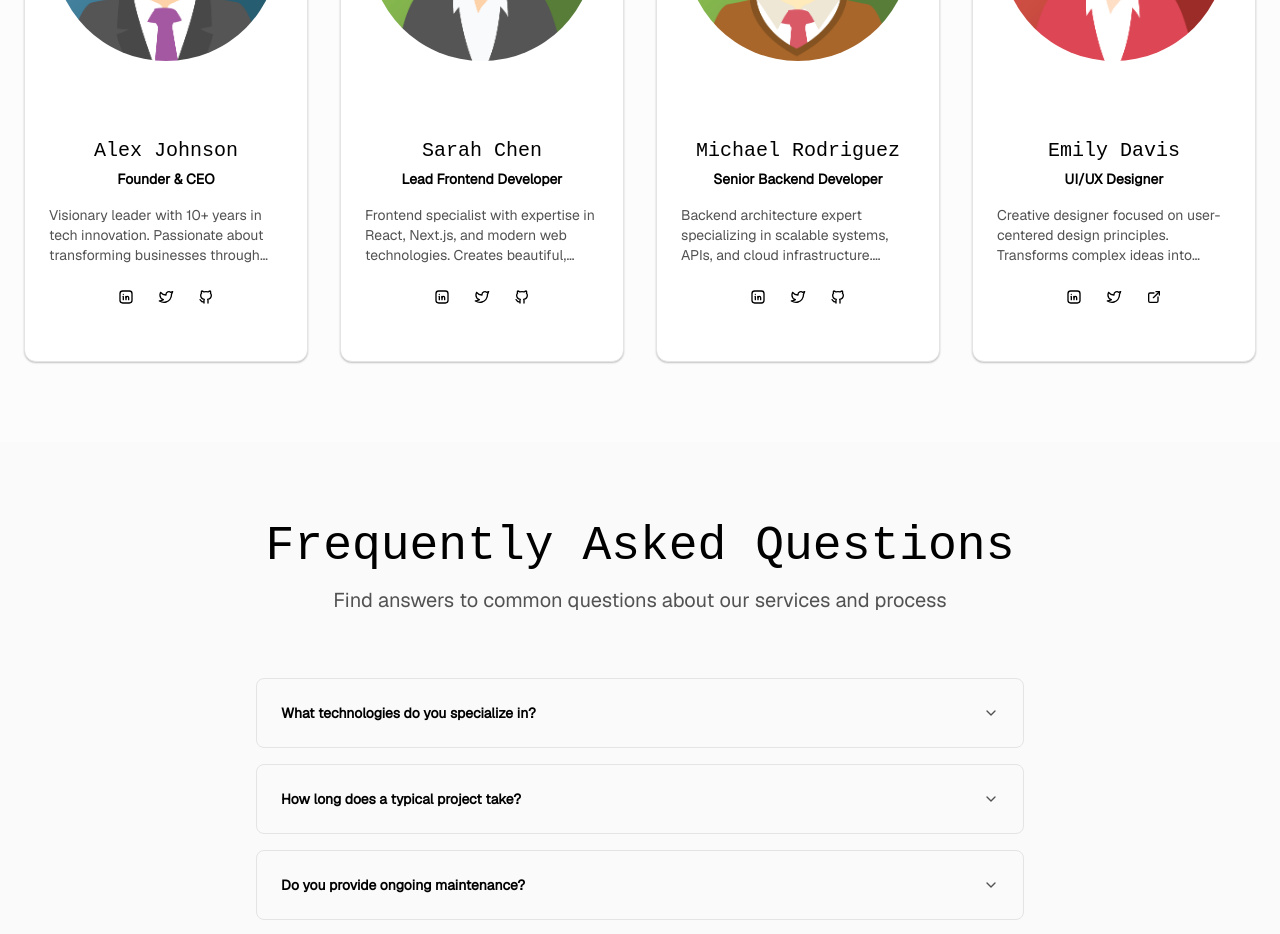
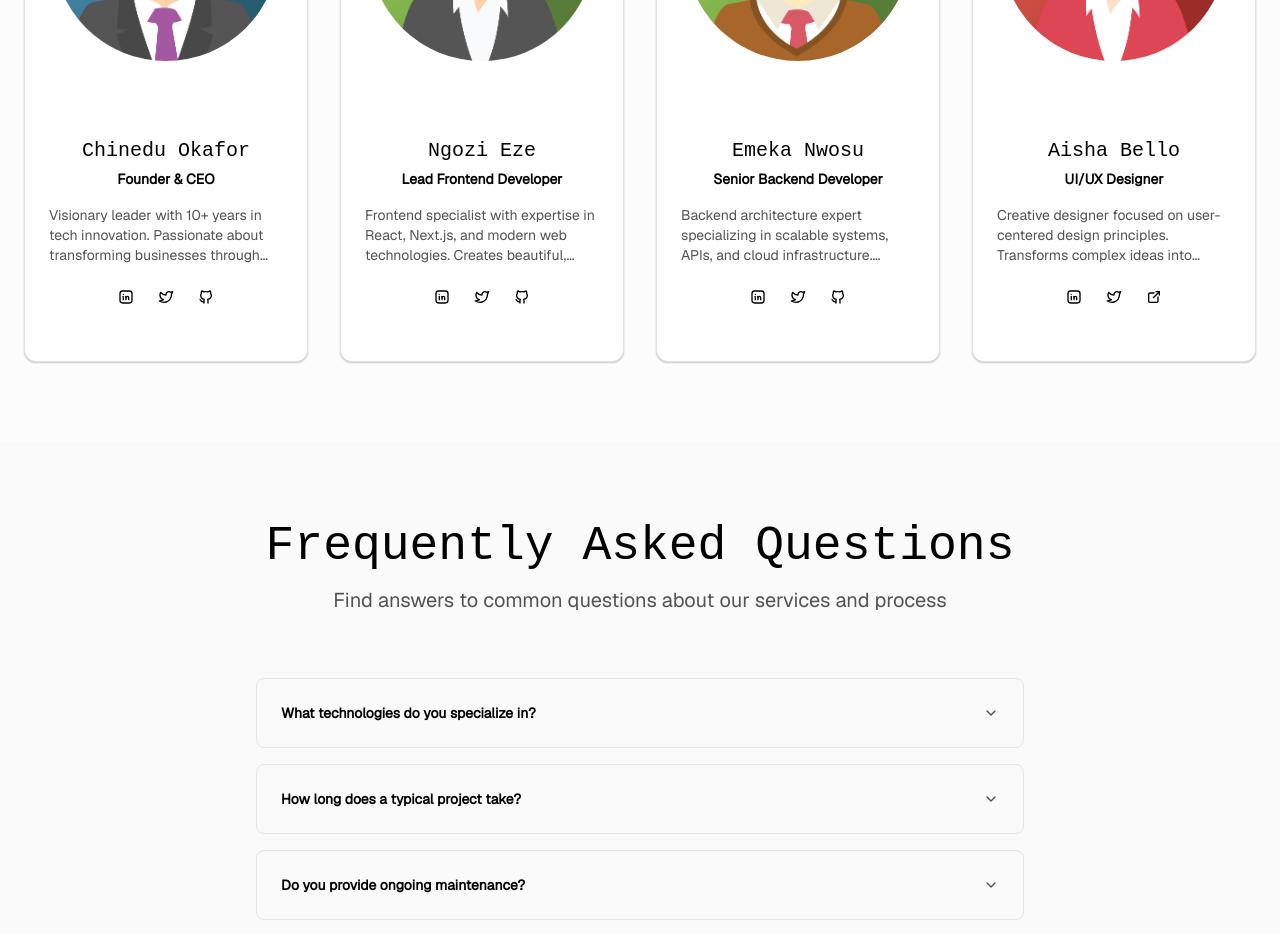
Before and after one commit to TechWithInnovation/TechWithInnovation, a Next.js app: page / in a window 1280 px wide. Shown: the part 4780-5714 px from the top of the page. Built offline with nearby package versions, Linux system fonts and the light colour scheme.

Commit message:
minor changes

```diff
--- a/public/data.js
+++ b/public/data.js
@@ -16,10 +16,10 @@ export const navItems = [
   { label: "Projects", href: "./projects" },
   { label: "About Us", href: "./#why-choose-us" },
   { label: "Team", href: "./#team" },
-]
+];
 export const otherNavItems = [
   { label: "FAQs", href: "./#faqs" },
-]
+];
 export const brands = [
   { id: 1, name: "TechCorp", logo: "/images/brands.png" },
   { id: 2, name: "InnovateLab", logo: "/images/brands1.png" },
@@ -139,7 +139,7 @@ export const whyChooseUs = [
     title: "Clean Code",
     description: "Maintainable, scalable, and well-documented code",
   },
-]
+];
 
 export const testimonials = [
   {
@@ -187,7 +187,7 @@ export const testimonials = [
       "They didn't just build our app, they understood our vision and brought it to life with incredible precision.",
     avatar: "/images/avatar1.png",
   },
-]
+];
 
 export const faqs = [
   {
@@ -215,7 +215,7 @@ export const faqs = [
     answer:
       "Our pricing is project-based and depends on scope and complexity. We provide detailed quotes after understanding your specific requirements.",
   },
-]
+];
 
 export const ourServices = [
   {
@@ -248,54 +248,54 @@ export const ourServices = [
 export const teamMembers = [
   {
     id: 1,
-    name: "Alex Johnson",
+    name: "Chinedu Okafor",
     role: "Founder & CEO",
     image: "/images/avatar.png",
     bio: "Visionary leader with 10+ years in tech innovation. Passionate about transforming businesses through cutting-edge digital solutions.",
     skills: ["Strategic Planning", "Business Development", "Team Leadership"],
     social: {
-      linkedin: "https://linkedin.com/in/alexjohnson",
-      twitter: "https://twitter.com/alexjohnson",
-      github: "https://github.com/alexjohnson",
+      linkedin: "https://linkedin.com/in/chineduokafor",
+      twitter: "https://twitter.com/chineduokafor",
+      github: "https://github.com/chineduokafor",
     },
   },
   {
     id: 2,
-    name: "Sarah Chen",
+    name: "Ngozi Eze",
     role: "Lead Frontend Developer",
     image: "/images/avatar1.png",
     bio: "Frontend specialist with expertise in React, Next.js, and modern web technologies. Creates beautiful, performant user experiences.",
     skills: ["React", "Next.js", "TypeScript", "UI/UX Design"],
     social: {
-      linkedin: "https://linkedin.com/in/sarahchen",
-      twitter: "https://twitter.com/sarahchen",
-      github: "https://github.com/sarahchen",
+      linkedin: "https://linkedin.com/in/ngozieze",
+      twitter: "https://twitter.com/ngozieze",
+      github: "https://github.com/ngozieze",
     },
   },
   {
     id: 3,
-    name: "Michael Rodriguez",
+    name: "Emeka Nwosu",
     role: "Senior Backend Developer",
     image: "/images/avatar2.png",
     bio: "Backend architecture expert specializing in scalable systems, APIs, and cloud infrastructure. Ensures robust and secure solutions.",
     skills: ["Node.js", "Python", "AWS", "Database Design"],
     social: {
-      linkedin: "https://linkedin.com/in/michaelrodriguez",
-      twitter: "https://twitter.com/michaelrodriguez",
-      github: "https://github.com/michaelrodriguez",
+      linkedin: "https://linkedin.com/in/emekanwosu",
+      twitter: "https://twitter.com/emekanwosu",
+      github: "https://github.com/emekanwosu",
     },
   },
   {
     id: 4,
-    name: "Emily Davis",
+    name: "Aisha Bello",
     role: "UI/UX Designer",
     image: "/images/avatar5.png",
     bio: "Creative designer focused on user-centered design principles. Transforms complex ideas into intuitive and engaging interfaces.",
     skills: ["Figma", "Adobe Creative Suite", "User Research", "Prototyping"],
     social: {
-      linkedin: "https://linkedin.com/in/emilydavis",
-      twitter: "https://twitter.com/emilydavis",
-      dribbble: "https://dribbble.com/emilydavis",
+      linkedin: "https://linkedin.com/in/aishabello",
+      twitter: "https://twitter.com/aishabello",
+      dribbble: "https://dribbble.com/aishabello",
     },
   },
-]
+];
```
